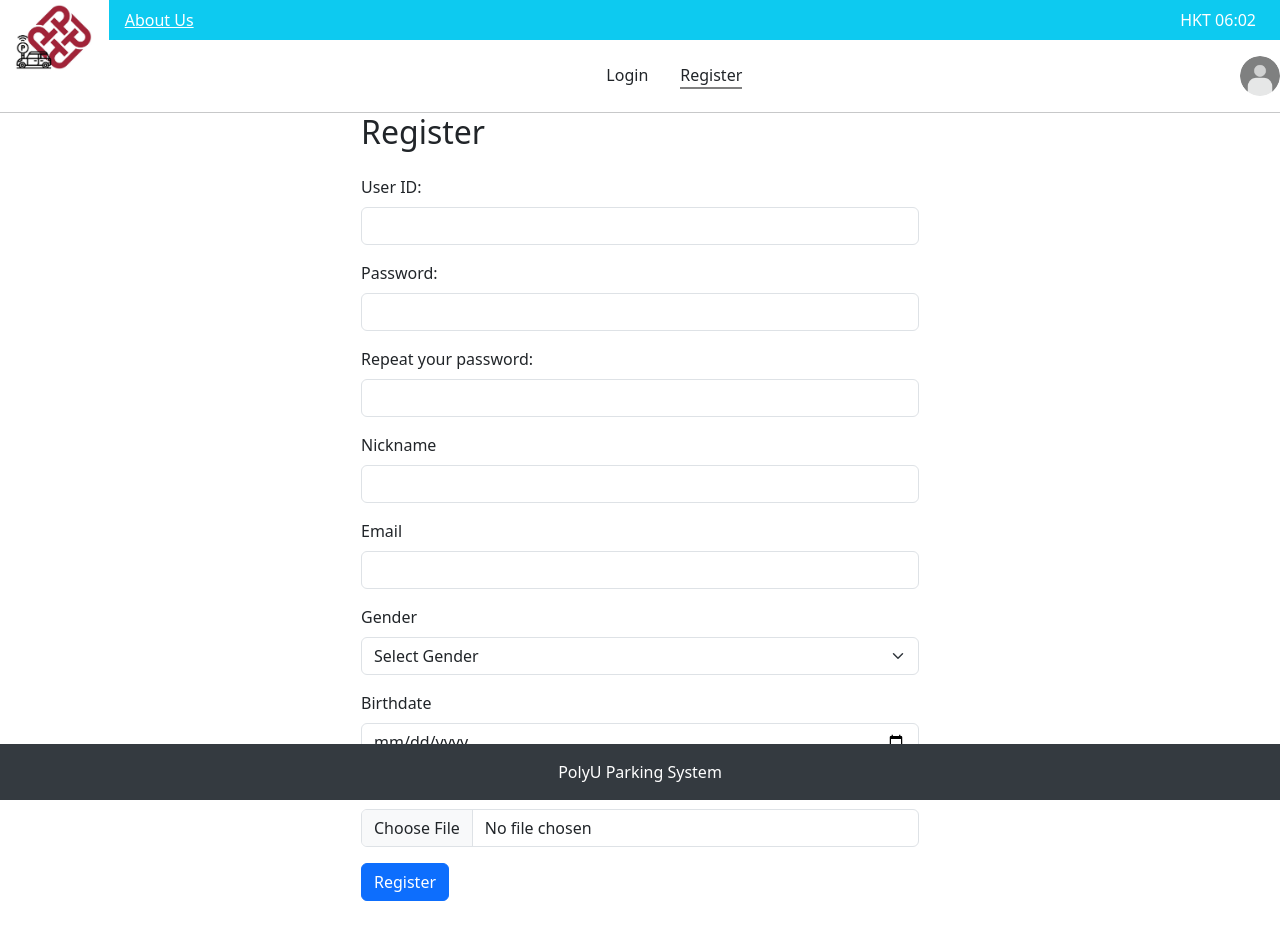
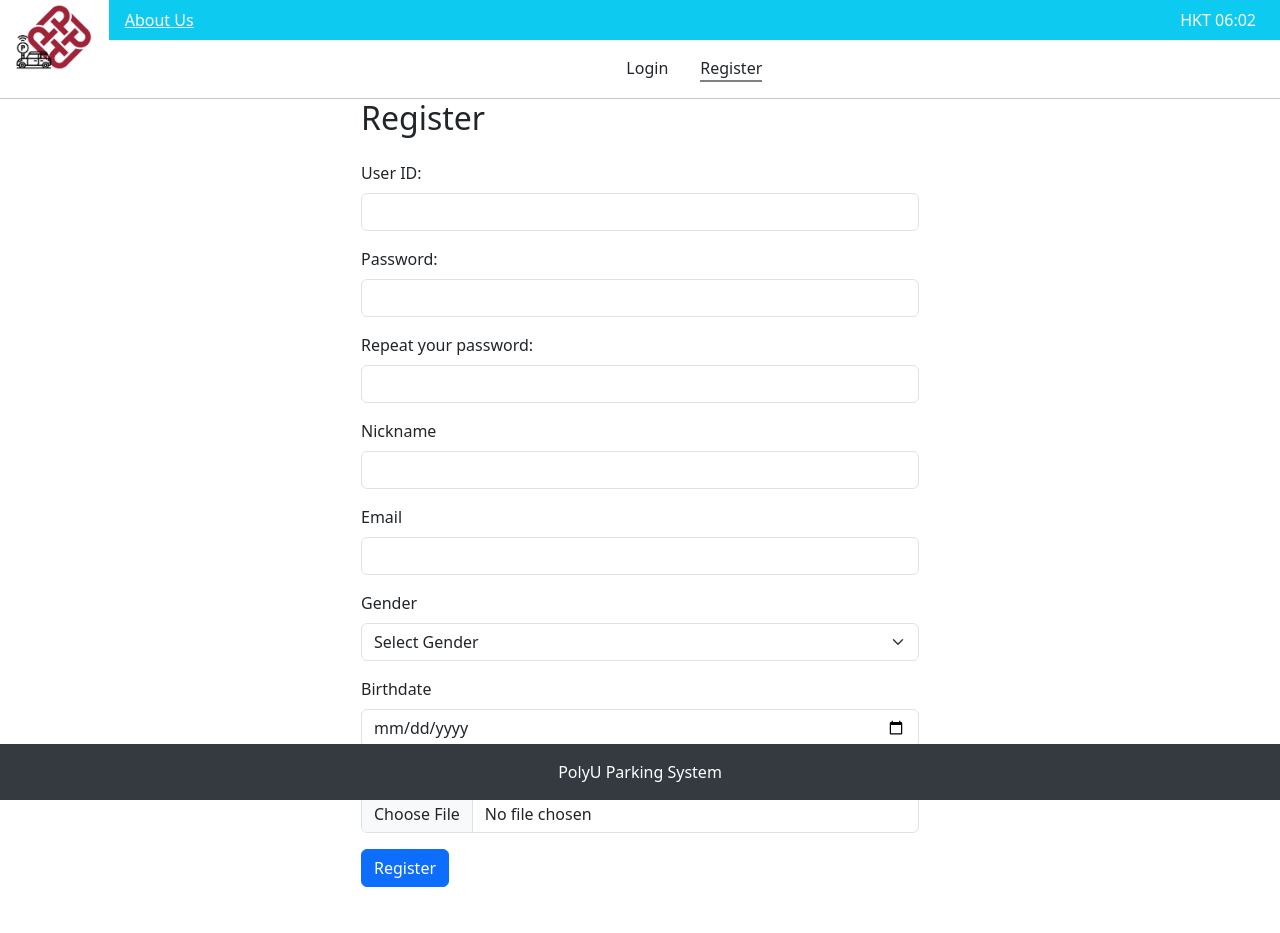
Before and after one commit to 22084296D/Group_Project, a website: page static/register.html in a window 1280 px wide. Drawn offline with nearby package versions, Linux system fonts and the light colour scheme.

Commit message:
delete unlog profile

```diff
--- a/static/register.html
+++ b/static/register.html
@@ -27,9 +27,6 @@
                             <a href="login.html" class="mx-3 nav-link">Login</a>
                             <a href="register.html" class="mx-3 nav-link active-link">Register</a>
                         </div>
-                        <a href="profile.html" class="ml-auto">
-                            <img src="assets/profile.png" alt="Profile" class="img-fluid profile-icon">
-                        </a>
                     </div>
                 </div>
             </div>
```
Also changed, not shown: static/login.html (+0 -3 lines).
